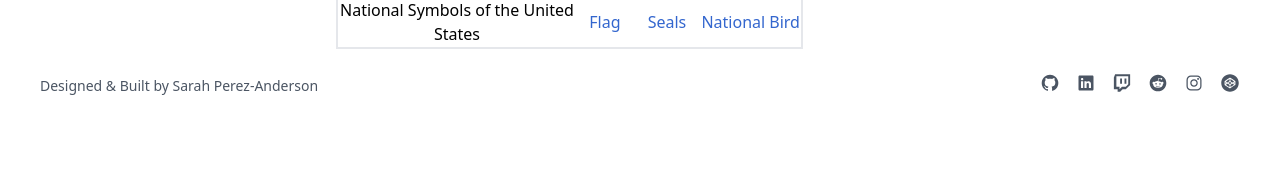
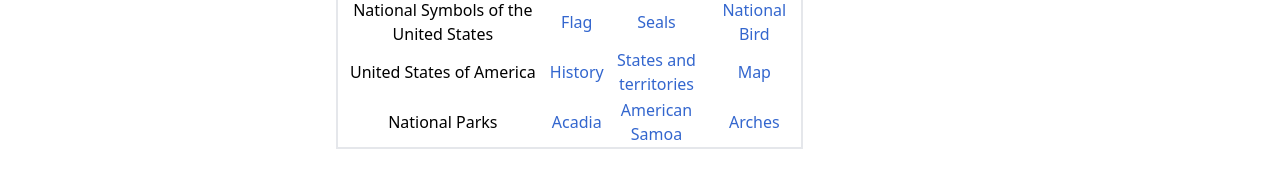
Before and after one commit to Sapereza/Lesson6, a website: page index.html in a window 1280 px wide. Shown: the part 7889-8059 px from the top of the page. Before the commit the page ends 8028 px from the top, so only its background shows below. Drawn offline with nearby package versions, Linux system fonts and the light colour scheme.

Commit message:
added all links to bottom table

```diff
--- a/index.html
+++ b/index.html
@@ -287,6 +287,34 @@
                                         <a href="https://www.unitedstatesnow.org/what-is-the-national-bird-of-the-usa.htm" class="text-linkcolor">National Bird</a>
                                     </td>
                                 </tr>
+                                <tr>
+                                    <td>
+                                        United States of America
+                                    </td>
+                                    <td>
+                                       <a href="https://en.wikipedia.org/wiki/History_of_the_United_States" class="text-linkcolor">History</a>
+                                    </td>
+                                    <td>
+                                        <a href="https://en.wikipedia.org/wiki/List_of_states_and_territories_of_the_United_States" class="text-linkcolor">States and territories</a>
+                                    </td>
+                                    <td>
+                                        <a href="https://www.mapsofworld.com/usa/" class="text-linkcolor">Map</a>
+                                    </td>
+                                </tr>
+                                <tr>
+                                    <td>
+                                        National Parks
+                                    </td>
+                                    <td>
+                                       <a href="https://www.nps.gov/acad/index.htm" class="text-linkcolor">Acadia</a>
+                                    </td>
+                                    <td>
+                                        <a href="https://www.nps.gov/npsa/index.htm" class="text-linkcolor">American Samoa</a>
+                                    </td>
+                                    <td>
+                                        <a href="https://www.nps.gov/arch/index.htm" class="text-linkcolor">Arches</a>
+                                    </td>
+                                </tr>
                             </tbody>
                         </table>
 
```
